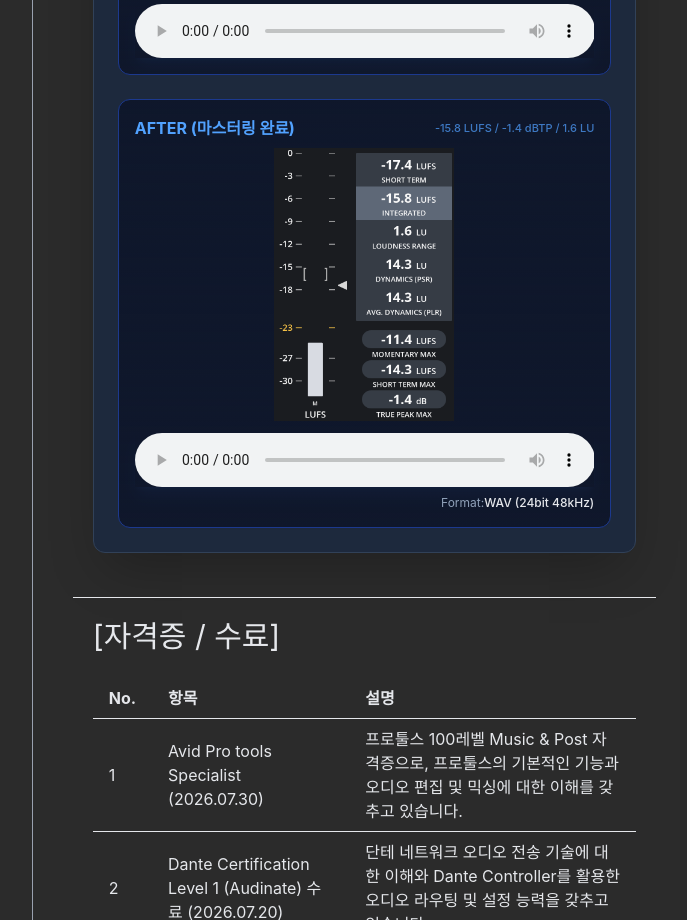
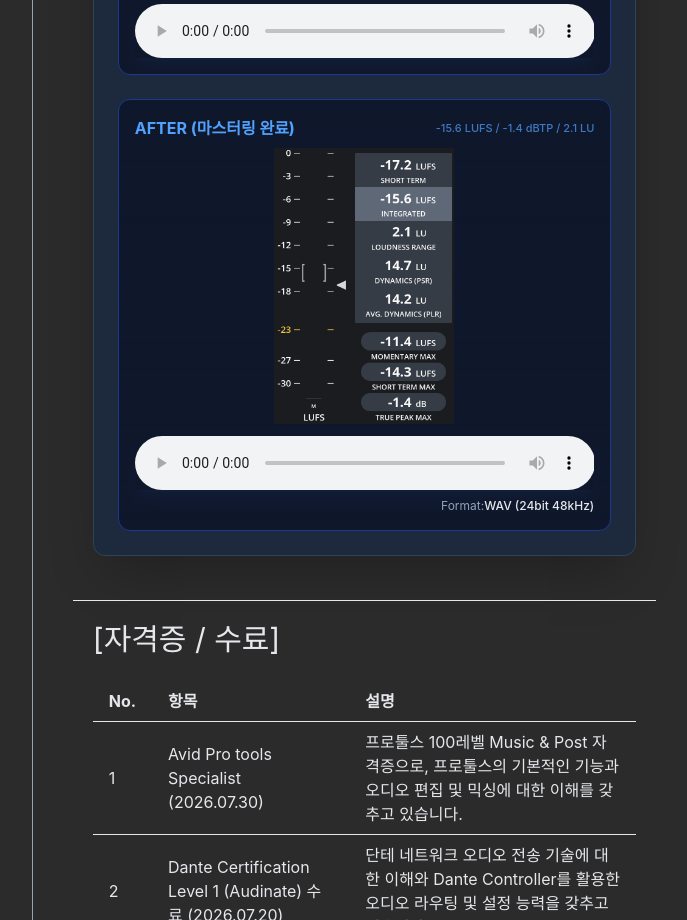
Before and after one commit to s00401j/wavPortfolio, a React (Vite) app: page / in a window 1280 px wide. Shown: the part 840-1760 px from the top of the page, without its empty margins (414-1101 px from the left). Built offline with nearby package versions, Linux system fonts and the light colour scheme.

Commit message:
master 파일 및 LUFS값 사진 변경

```diff
--- a/src/components/WavPlayer.jsx
+++ b/src/components/WavPlayer.jsx
@@ -33,7 +33,7 @@ function WavPlayer() {
         <div className="bg-slate-900 p-4 rounded-xl border border-blue-900 bg-gradient-to-b from-slate-900 to-slate-850">
             <div className="flex justify-between items-center mb-2">
             <span className="text-md font-bold text-blue-400 uppercase">After (마스터링 완료)</span>
-            <span className="text-[11px] text-blue-400/70 font-medium">-15.8 LUFS / -1.4 dBTP / 1.6 LU</span>
+            <span className="text-[11px] text-blue-400/70 font-medium">-15.6 LUFS / -1.4 dBTP / 2.1 LU</span>
             </div>
             <div className="flex justify-center mt-2 mb-3"><img src={LUFS} className="w-45" /></div>
             <audio controls src={masterAudio} className="w-full filter shadow-lg shadow-blue-500/5" preload="auto" />
```
Also changed, not shown: src/assets/LUFS.png, 1 other file (tests, documents, lock files or other folders).
